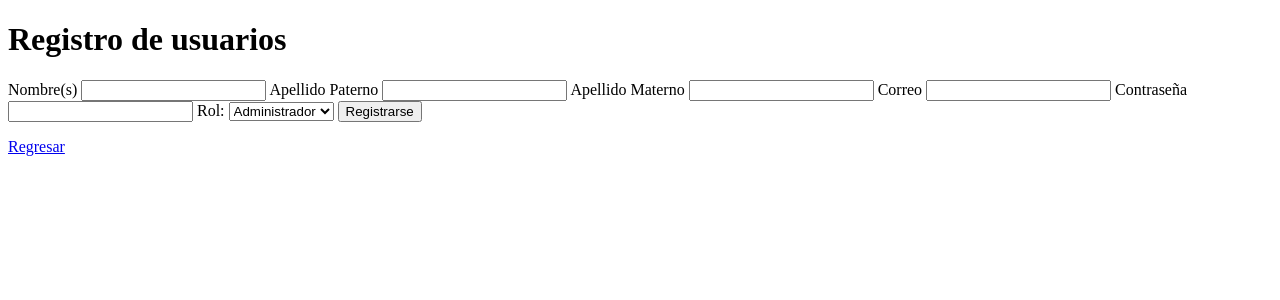
After one commit to OsvaldoOlvera/AW_TIID221, a Flask app: template INTRODUCCION_FLASK/templates/registro.html in a window 1280 px wide. The commit adds this page. Shown: the top 300 px of the page. Run offline with Flask 3, Linux system fonts and the light colour scheme; the template is opened without the code that fills it, so the values that code supplies are empty; parts of the project's set-up code (start-up, migrations or seed data) failed here and were passed over; some libraries are stand-ins or nearby versions.

Commit message:
Continuacion de Practica
Se agrego codigo a app y a login, se creo registro

```diff
--- a/INTRODUCCION_FLASK/app.py
+++ b/INTRODUCCION_FLASK/app.py
@@ -1,8 +1,10 @@
 #IMPORTAMOS LOS PAQUETES DE FLASK
-from flask import Flask, render_template, request
+from flask import Flask, render_template, request, redirect , url_for, session
 
 #IMPORTAR LAS FUNCIONES PARA GENERAR HASHES DE LA CONTRASEÑA Y COMPROBAR SI UNA CONTRASEÑA COINCIDE CON EL HASH
 from werkzeug.security import generate_password_hash, check_password_hash
+
+from flask_mysqldb import MySQL
 
 #CREAMOS UNA INSTANCIA DE NUESTRA APLICACION
 app = Flask (__name__)
@@ -16,6 +18,7 @@ app.config['MYSQL_DB'] = 'FlaskDB'
 #PERMITE QUE FLASK VUELVA A CARGAR LAS PLANTILLAS CUANDO SE MODIFICAN
 app.config['TEMPLATES_AUTO_RELOAD'] = True
 app.secret_key = 'mysecretkey'
+mysql = MySQL(app)
 
 #CREACIÓN DE RUTA. LA RUTA / ES LA RUTA RAÍZ, SÉRA LA QUE SE MOSTRARÁ CUANDO EL PROYECTO SE EJECUTE
 @app.route("/")
@@ -30,10 +33,111 @@ def registro():
         a_paterno = request.form["a_paterno"]
         a_materno = request.form["a_materno"]
         correo = request.form["correo"]
-        password_hash = request.form["password_hash"]
+        password = request.form["password"]
         id_rol = request.form["id_rol"]
 
-        pasword_hasheada = generate_password_hash(password_hash)
+        #VAMOS A GENERAR UN HASH A PARTIR DE LA CONTRASEÑA
+        password_hash = generate_password_hash(password)
+
+        cursor = mysql.connection.cursor()
+
+        cursor.execute(
+            "SELECT id FROM usuarios WHERE correo = %s",
+            (correo,)
+        )
+
+        if cursor.fetchone():
+            cursor.close()
+
+            return render_template(
+                "registro.html"
+            )
+
+        #INSERTAR REGISTRO A LA BD
+        cursor.execute(
+            """INSERT INTO usuarios
+            (nombre, a_paterno, a_materno, correo, password, id_rol)
+            VALUES(%s,%s,%s,%s,%s,%s)"""
+            (nombre,
+             a_paterno,
+             a_materno,
+             correo,
+             password_hash,
+             id_rol
+             )
+        )
+
+        mysql.connection.commit()
+
+        cursor.close()
+
+        #CON URL _FOR NOS MANDA A LA RUTA QUE TIENE POR NOMBRE
+        return redirect(url_for("home"))
+    return render_template("registro")
+
+#RUTA DE LOGIN
+@app.route("/login", method=["GET", "POST"])
+def login():
+
+    if request.method == "POST":
+
+        #VERIFICAMOS SI SE ENVIARON LOS DATOS AL FORMULARIO
+        correo = request.form["correo"]
+        password = request.form["password"]
+        #CREAMOS EL CURSOR PARA EJECUTAR A CONSULTA SQL
+        cursor = mysql.connection.cursor()
+
+        #CONSULTA PARA BUSCAR AL USUARIO POR SU CORREO
+        sql = """
+            SELECT
+            usuarios.id,
+            usuarios.nombre,
+            usuarios.a_paterno,
+            usuarios.a_materno,
+            usuarios.correo,
+            usuarios.password
+            roles.nombre
+            FROM usuarios
+            INNR JOIN id_rol
+            ON usuarios.id_rol = roles.id_rol
+            WHERE usuarios.correo = %s
+            """
+        #VAMOS A EJECUTAR LA CONSULTA PASANDO COMO PARAMETRO EL CORREO
+        cursor.execute(sql, (correo,))
+
+        usuario = cursor.fetchone()
+
+        cursor.close()
+
+        #VAMOS A VERIFICAR QUE LA CONTRASEÑA COINCIDA CON EL HASH
+        if usuario and check_password_hash(usuario[5], password):
+
+            session["id_usuario"] = usuario[0]
+
+            session["nombre"] = usuario[1]
+
+            session["rol"] = usuario[6]
+
+            if session["rol"] == "Administrador":
+                return redirect(url_for("admin"))
+
+            return redirect(url_for("usuario"))
+        return render_template("login.html")
+
+    #RUTA DE ADMINISTRADOR
+    @app.route("/admin")
+    def admin():
+        #SI NO HAY UNA SESSION ACTIVA LO MANDA A LOGIN
+        if "id_usuario" not in session:
+            return redirect(url_for("login"))
+
+        #Si el rol es diferente de Administrador, retornara un mensaje  de acceso denegado
+        if session.get("rol") != "Administrador":
+            return "Acceso Denegado"
+        return render_template(
+            "Administrador.html",
+            nombre=session["nombre"])
+
 
 #INICIAMOS EL SERVIDOR FLASK EN EL PUERTO 5000
 if __name__ == "__main__":
--- a/INTRODUCCION_FLASK/templates/login.html
+++ b/INTRODUCCION_FLASK/templates/login.html
@@ -10,13 +10,15 @@
 
     <div>
         <h1>INICIAR SESION</h1>
-        <form action="">
+        <form action="/login" method="POST">
             <label>Correo:</label>
             <input type="email" name="correo" required>
             <label>Contraseña:</label>
-            <input type="password" name="password_hash" readonly>
+            <input type="password" name="password" readonly>
             <button type="submit" class="btn btn-warning">ENTRAR</button>
         </form>
+        <p>¿No tienes cuenta?</p>
+        <a href="{{ url_for(''registro)}}"></a>
     </div>
 
 </body>
--- /dev/null
+++ b/INTRODUCCION_FLASK/templates/registro.html
@@ -0,0 +1,33 @@
+<!DOCTYPE html>
+<html lang="en">
+<head>
+    <meta charset="UTF-8">
+    <meta name="viewport" content="width=device-width, initial-scale=1.0">
+    <title>REGISTRO</title>
+</head>
+<body>
+    <div>
+        <h1>Registro de usuarios</h1>
+        <form action="/registro" method="POST">
+            <label >Nombre(s)</label>
+            <input type="text" name="nombre">
+            <label>Apellido Paterno</label>
+            <input type="text" name="a_paterno">
+            <label>Apellido Materno</label>
+            <input type="text" name="a_materno">
+            <label>Correo</label>
+            <input type="email" name="correo">
+            <label>Contraseña</label>
+            <input type="password" name="password">
+            <label for="id_rol">Rol:</label>
+            <select name="id_rol" id="id_rol">
+                <option value="1">Administrador</option>
+                <option value="2">Usuario</option>
+            </select>
+            <button type="submit">Registrarse</button>
+        </form>
+        <p><a href="{{ url_for('login')}}">Regresar</a></p>
+    </div>
+
+</body>
+</html>
```
